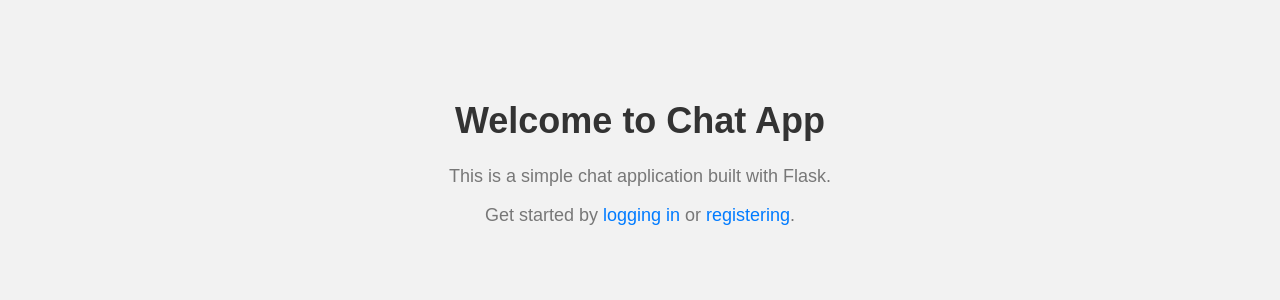
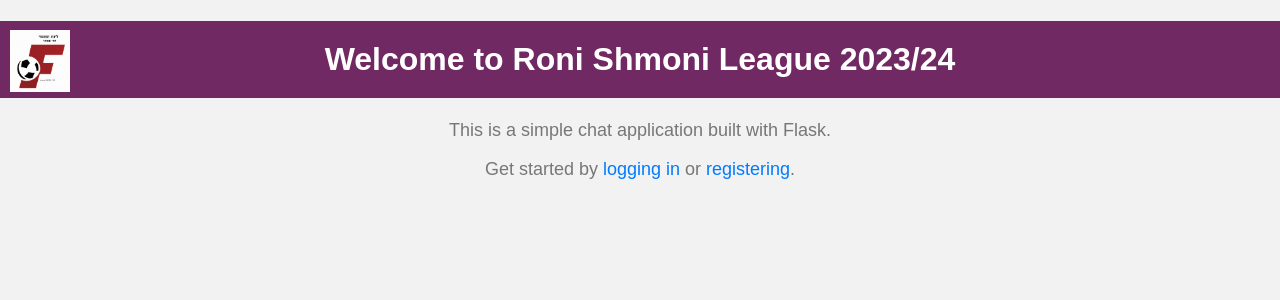
Before and after one commit to asaf3579/fantasyLeague, a Flask app: page / in a window 1280 px wide. Shown: the top 300 px of the page. Run offline with Flask 3, Linux system fonts and the light colour scheme.

Commit message:
should be ready

```diff
--- a/app.py
+++ b/app.py
@@ -1,21 +1,24 @@
 from club import club
 from dbHandler import DBHandler
-from flask import Flask, render_template, request, jsonify, redirect, url_for, flash
+from flask import Flask, render_template, request, jsonify, redirect, url_for, flash, session
 from flask_sqlalchemy import SQLAlchemy
 from flask_login import LoginManager, UserMixin, login_user, login_required, logout_user, current_user
 from werkzeug.security import generate_password_hash, check_password_hash
 from datetime import datetime
+import random
 
+
+bold_colors = ["red", "black", "blue", "purple", "pink", "orange", "green", "brown", "yellow", "crimson", "indigo", "teal", "magenta", "turquoise"]
 
 
 club_logos = {
     'בושנסקיניו': 'macabi.jpeg',
-    'JakirFC': 'Barcelona.jpeg',
+    'JakirFC': 'JAKIR FC.jpeg',
     'YNWA NAAMAN': 'liverpool.jpeg',
-    'עבדים FC': 'united.jpeg',
-    'AC MALKA': 'milan.jpeg',
-    'Hapoel Sakal': 'hapoel.jpeg',
-    'INTROP FC': 'chealse.jpeg',
+    'עבדים FC': 'ABADIM FC.jpeg',
+    'AC MALKA': 'AC MALKA.jpeg',
+    'Hapoel Sakal': 'HAPOEL SAKAL.jpeg',
+    'INTROP FC': 'INTROP FC.jpeg',
 }
 
 club_to_team = {
@@ -41,7 +44,13 @@
 
 }
 
-
+def generate_random_color():
+    if bold_colors:
+        color = random.choice(bold_colors)
+        bold_colors.remove(color)  # Remove the chosen color from the list
+        return color
+    else:
+        return "black"  # Return None if the list is empty
 def generate_rounds(teams):
     num_teams = len(teams)
     num_rounds = num_teams - 1
@@ -62,39 +71,7 @@
     # print(fixture)
     return fixture
 
-# def update_from_sport5():
-#     chrome_options = Options()
-#     chrome_options.add_argument('--headless')
-#     driver_path = "chromedriver"
-#     url = "https://fantasyleague.sport5.co.il/#!/Rank/League/1?Id=319828"  # Replace with the actual URL
-#
-#     driver = webdriver.Chrome(options=chrome_options)
-#
-#     # URL of the webpage you want to scrape
-#
-#     try:
-#         # Send a GET request to the URL
-#         driver.get(url)
-#         wait = WebDriverWait(driver, 5)
-#         teams_to_point_so_far = {'בושנסקיניו': 0, "JakirFC": 0, "YNWA NAAMAN": 0, "עבדים FC": 0, "AC Malka": 0,
-#                                  "Hapoel Sakal": 0, "אינטרופ": 0}
-#         for i in range(2, 9):
-#             team_name = wait.until(EC.presence_of_element_located((By.XPATH,
-#                                                                    f'/html/body/div[3]/div[3]/section/div/div/div/user-rank-table/table/tbody/tr[{i}]/td[2]'))).text
-#             team_score = int(wait.until(EC.presence_of_element_located((By.XPATH,
-#                                                                         f'/html/body/div[3]/div[3]/section/div/div/div/user-rank-table/table/tbody/tr[{i}]/td[4]'))).text)
-#             teams_to_point_so_far[team_name] = team_score
-#
-#         sorted_teams = dict(sorted(teams_to_point_so_far.items(), key=lambda item: item[1], reverse=True))
-#         team_data = []
-#         for index, (team, score) in enumerate(sorted_teams.items(), start=1):
-#             team_data.append({'rank': index,
-#                               'name': team,
-#                               'best_score': score,})
-#     except requests.exceptions.RequestException as e:
-#         return f"Error: {e}"
-#
-#     return team_data
+
 
 
 
@@ -161,6 +138,9 @@
     id = db_chat.Column(db_chat.Integer, primary_key=True)
     username = db_chat.Column(db_chat.String(50), unique=True, nullable=False)
     password = db_chat.Column(db_chat.String(100), nullable=False)
+    color = db_chat.Column(db_chat.String(7))  # Add the color field to store user's chat name color
+
+
 
 # Create a Message model with a foreign key to User
 class Message(db_chat.Model):
@@ -175,6 +155,9 @@
 @app.route('/')
 def index():
     return render_template('index.html')
+
+
+
 @login_manager.user_loader
 def load_user(user_id):
     # This function should return the User object for the given user_id
@@ -191,6 +174,7 @@
         else:
             hashed_password = generate_password_hash(password, method='sha256')
             new_user = User(username=username, password=hashed_password)
+            new_user.color = generate_random_color()
             db_chat.session.add(new_user)
             db_chat.session.commit()
             flash('Registration successful. You can now log in.', 'success')
@@ -273,10 +257,7 @@
             team = 'team'+str(i)
             current_round_results[team_to_club.get(team)] = round[i]
         teams_score_per_round.append(current_round_results)
-    print(teams_score_per_round)
 
-
-    print(results)
     match_data = []
     # rounds = generate_rounds(['בושנסקיניו', "JakirFC", "YNWA NAAMAN", "עבדים FC", "AC Malka",
     #                              "Hapoel Sakal", "אינטרופ", "NoBody"])
@@ -314,7 +295,6 @@
     sorted_data = sorted(score_table, key=lambda x: x['best_score'], reverse=True)
     for i, dict in enumerate(sorted_data,start=1):
         dict['rank'] = i
-    print(sorted_data)
 
     return render_template('top_scorers.html', top_scorers=sorted_data)
 
@@ -331,13 +311,10 @@
                  """
 
     data_from_rounds_scoreDB = db_handler.fetch_data(query)
-    print("1",data_from_rounds_scoreDB)
     data_from_sport5 = request.form
-    print("2",data_from_sport5)
 
     query2 = 'SELECT max("roundNumber") FROM public.rounds_score;'
     last_round = int(db_handler.fetch_data(query2)[0][0])
-    print("3",last_round)
     next_round = last_round + 1
     clubs_score_next_round = {'round': next_round}
     for team_number, (team, score) in enumerate(data_from_sport5.items()):
@@ -351,20 +328,17 @@
     clubs_score_next_round.get('team3'), clubs_score_next_round.get('team4'), clubs_score_next_round.get('team5'),
     clubs_score_next_round.get('team6'), clubs_score_next_round.get('team7'))
     db_handler.execute_query(insert_query, values)
-    print(clubs_score_next_round)
     update_club_info_table(clubs_score_next_round)
 
-    print(clubs_score_next_round)
-    print("Updating data...")
 
     # Retrieve scores from the form
-    team1_score = request.form.get('team1')
-    team2_score = request.form.get('team2')
-    team3_score = request.form.get('team3')
-    team4_score = request.form.get('team4')
-    team5_score = request.form.get('team5')
-    team6_score = request.form.get('team6')
-    team7_score = request.form.get('team7')
+    # team1_score = request.form.get('team1')
+    # team2_score = request.form.get('team2')
+    # team3_score = request.form.get('team3')
+    # team4_score = request.form.get('team4')
+    # team5_score = request.form.get('team5')
+    # team6_score = request.form.get('team6')
+    # team7_score = request.form.get('team7')
     # team8_score = request.form.get('team8')
 
     return redirect('/')
--- a/templates/index.html
+++ b/templates/index.html
@@ -3,19 +3,22 @@
 <head>
     <meta charset="UTF-8">
     <meta name="viewport" content="width=device-width, initial-scale=1.0">
-    <title>Welcome to Chat App</title>
+    <title>Welcome to Roni Shmoni League 2023/24</title>
     <!-- Add your custom styles here -->
     <style>
         body {
-            font-family: Arial, sans-serif;
+           font-family: Arial, sans-serif;
+            margin: 0;
+            padding: 0;
             background-color: #f2f2f2;
             text-align: center;
         }
 
         h1 {
-            font-size: 36px;
-            color: #333;
-            margin-top: 100px;
+           text-align: center;
+            padding: 20px;
+            background-color: #702963;
+            color: white;
         }
 
         p {
@@ -31,10 +34,23 @@
         a:hover {
             text-decoration: underline;
         }
+          .logo-container {
+            position: absolute;
+            top: 30px;
+            left: 10px;
+        }
+        .logo {
+            width: 60px; /* Adjust the size as needed */
+        }
     </style>
 </head>
 <body>
-    <h1>Welcome to Chat App</h1>
+    <h1>Welcome to Roni Shmoni League 2023/24</h1>
+    <div class="logo-container">
+        <a href="/">
+            <img class="logo" src="{{ url_for('static', filename='Roni_Shmoni_LOGO.jpeg') }}" alt="Logo">
+        </a>
+    </div>
     <p>This is a simple chat application built with Flask.</p>
     <p>Get started by <a href="{{ url_for('login') }}">logging in</a> or <a href="{{ url_for('register') }}">registering</a>.</p>
 </body>
```
Also changed, not shown: templates/all_matches.html (+7 -2 lines), templates/chat.html (+13 -5 lines), templates/standing.html (+47 -2 lines), templates/top_scorers.html (+7 -2 lines), templates/update_data.html (+13 -1 lines), static/ABADIM FC.jpeg (added), static/AC MALKA.jpeg (added), static/HAPOEL SAKAL.jpeg (added), static/INTROP FC.jpeg (added), static/JAKIR FC.jpeg (added).
